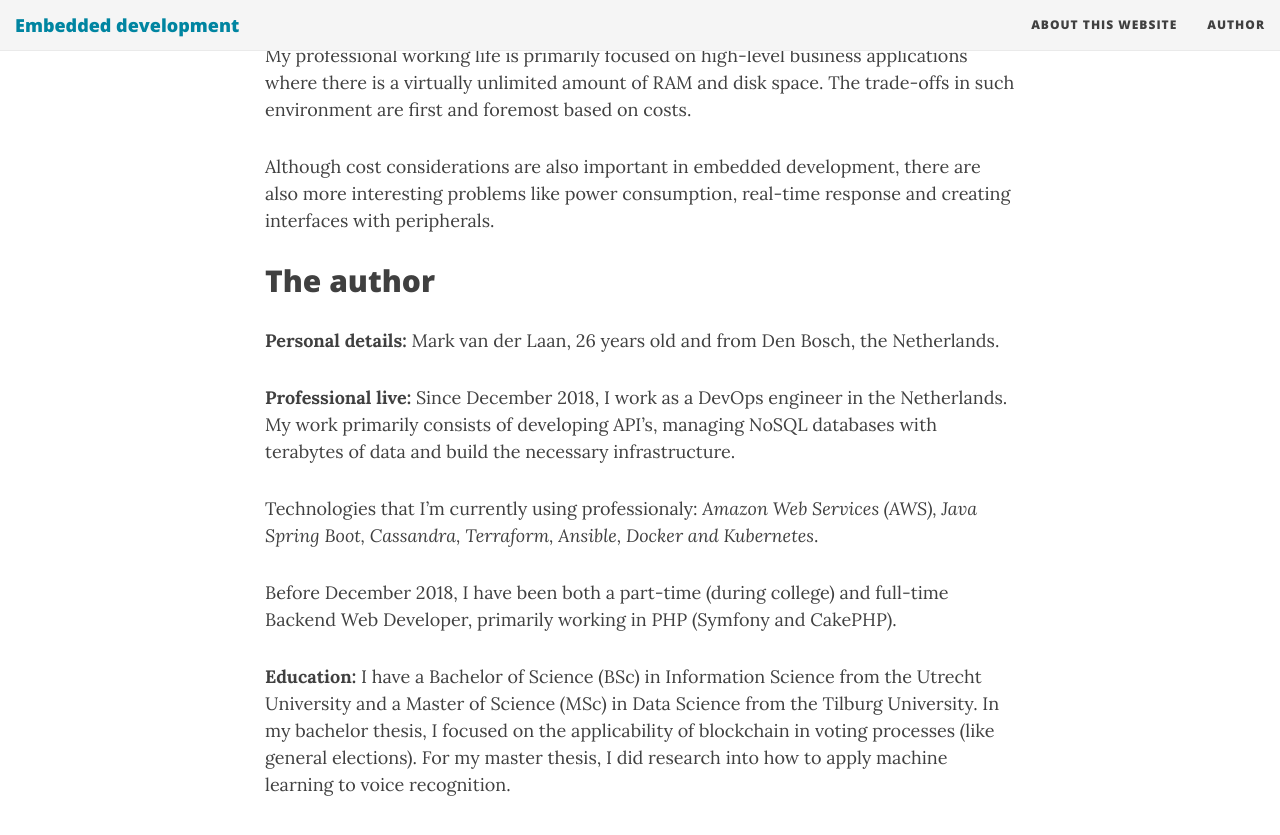
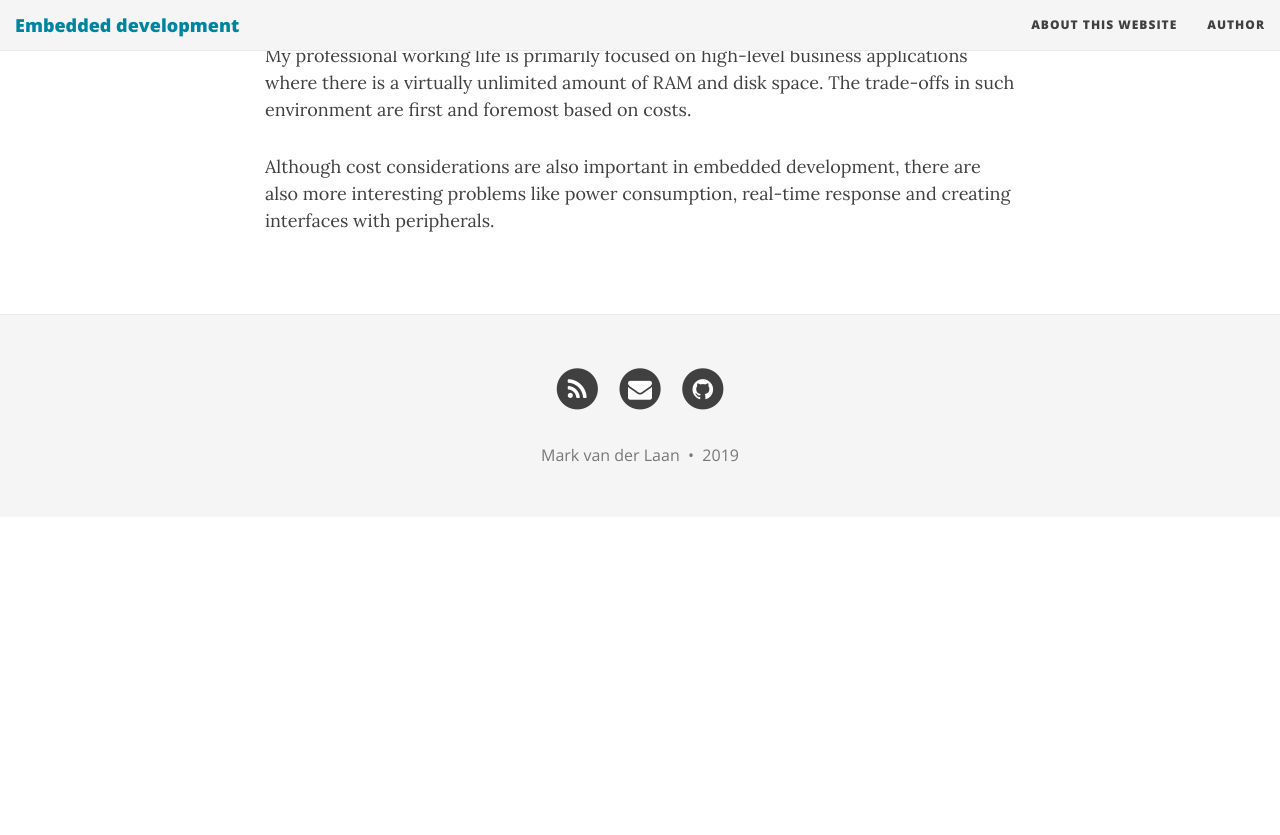
Before and after one commit to markvdlaan93/markvdlaan93.github.io, a Jekyll site: the page built from aboutthiswebsite.md, in a window 1280 px wide and 900 px high, scrolled down 578 px. Shown: the top 835 px of the window. Built offline with Jekyll 4.4.1, drawn with Linux system fonts in a browser that asks for light colours; nearby versions of some CDN libraries; after the commit the page ends 1095 px from its top, so only the background shows below that.

Commit message:
Move author text

```diff
--- a/aboutthiswebsite.md
+++ b/aboutthiswebsite.md
@@ -14,15 +14,3 @@ This blog presents a serie of articles which explains everything you need to kno
 Since a while I have been keen to learn more about firmware and hardware development. My professional working life is primarily focused on high-level business applications where there is a virtually unlimited amount of RAM and disk space. The trade-offs in such environment are first and foremost based on costs.
 
 Although cost considerations are also important in embedded development, there are also more interesting problems like power consumption, real-time response and creating interfaces with peripherals.
-
-## The author
-
-**Personal details:** Mark van der Laan, 26 years old and from Den Bosch, the Netherlands.
-
-**Professional live:** Since December 2018, I work as a DevOps engineer in the Netherlands. My work primarily consists of developing API's, managing NoSQL databases with terabytes of data and build the necessary infrastructure.
-
-Technologies that I'm currently using professionaly: *Amazon Web Services (AWS), Java Spring Boot, Cassandra, Terraform, Ansible, Docker and Kubernetes*.
-
-Before December 2018, I have been both a part-time (during college) and full-time Backend Web Developer, primarily working in PHP (Symfony and CakePHP).
-
-**Education:** I have a Bachelor of Science (BSc) in Information Science from the Utrecht University and a Master of Science (MSc) in Data Science from the Tilburg University. In my bachelor thesis, I focused on the applicability of blockchain in voting processes (like general elections). For my master thesis, I did research into how to apply machine learning to voice recognition.
```
Also changed, not shown: author.md (+12 -0 lines).
